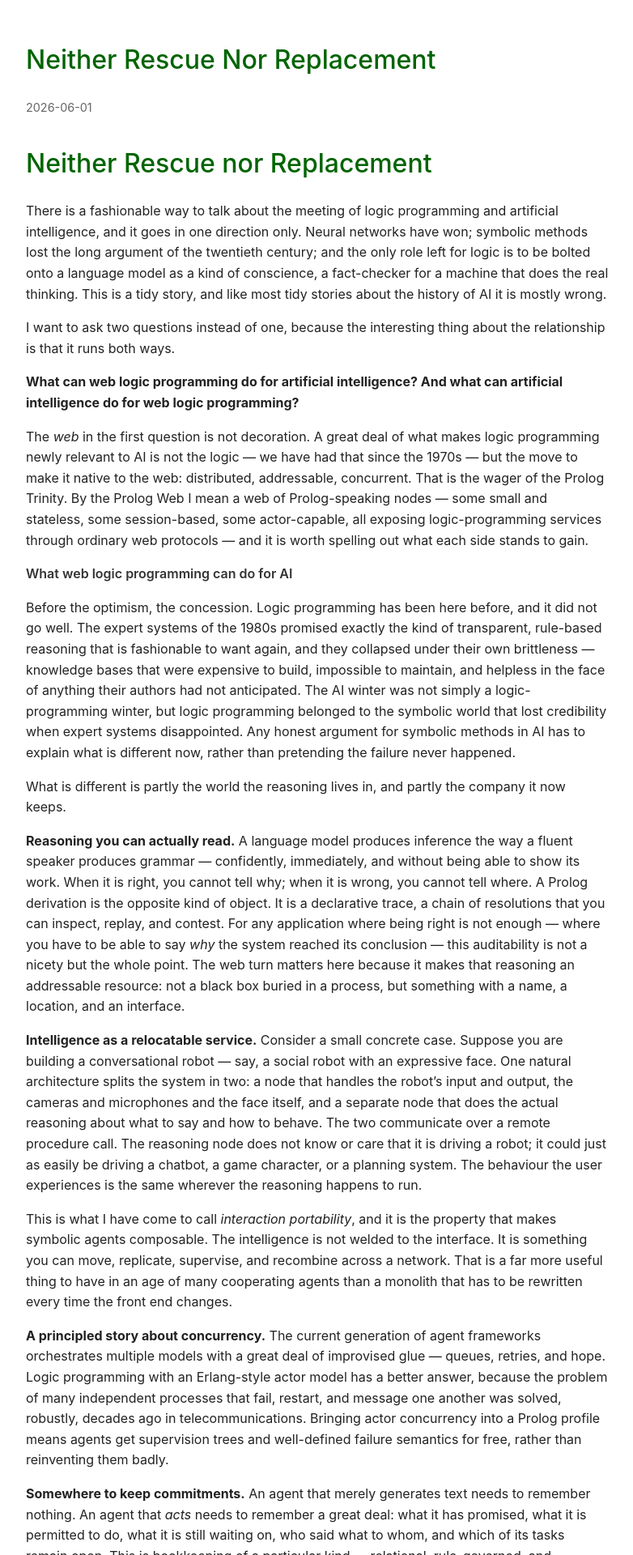
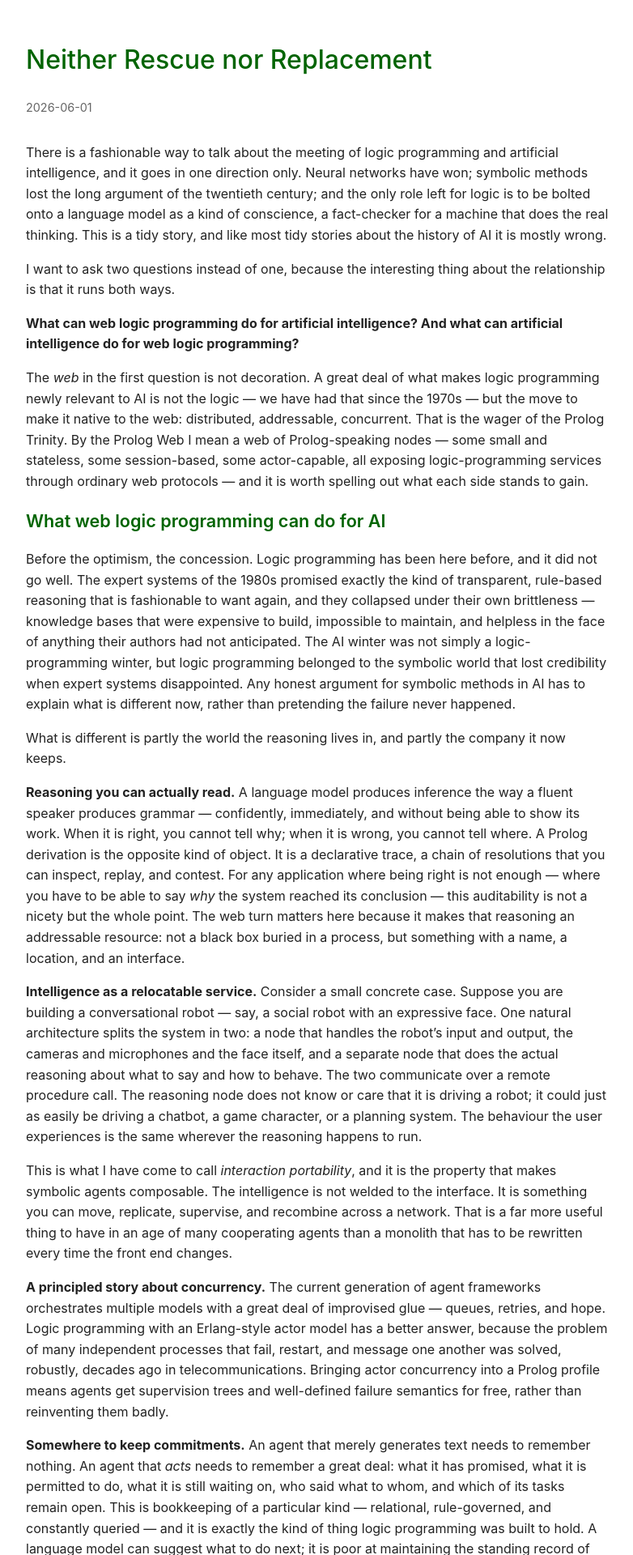
Before and after one commit to torbjornlager/book-project-home, a Jekyll site: the page built from _posts/2026-06-01-neither-rescue-nor-replacement.md, in a window 1280 px wide. Shown: the top 1920 px of the page at 81% size, without its empty margins (248-1030 px from the left). Built offline with Jekyll 4.4.1, drawn with Linux system fonts in a browser that asks for light colours; our own code applies the rules of GitHub Pages for plain Markdown files; comment, search, counter and statistics services are not loaded; some of the changed lines change nothing that is shown.

Commit message:
Larger h2 font

```diff
--- a/_layouts/post.html
+++ b/_layouts/post.html
@@ -16,7 +16,7 @@
       color: #222;
     }
     h1 { color: darkgreen; font-weight: 500; }
-    h2 { font-size: 1rem; font-weight: 600; color: #333; }
+    h2 { font-size: 1.35rem; font-weight: 600; color: darkgreen; }
     a { color: #0b57d0; }
     .post-date { color: #666; font-size: 0.9rem; margin-bottom: 2rem; display: block; }
     blockquote {
--- a/_posts/2026-06-01-neither-rescue-nor-replacement.md
+++ b/_posts/2026-06-01-neither-rescue-nor-replacement.md
@@ -1,4 +1,8 @@
-# Neither Rescue nor Replacement
+---
+layout: post
+title: "Neither Rescue nor Replacement"
+date: 2026-06-01
+---
 
 There is a fashionable way to talk about the meeting of logic programming and artificial intelligence, and it goes in one direction only. Neural networks have won; symbolic methods lost the long argument of the twentieth century; and the only role left for logic is to be bolted onto a language model as a kind of conscience, a fact-checker for a machine that does the real thinking. This is a tidy story, and like most tidy stories about the history of AI it is mostly wrong.
 
```
